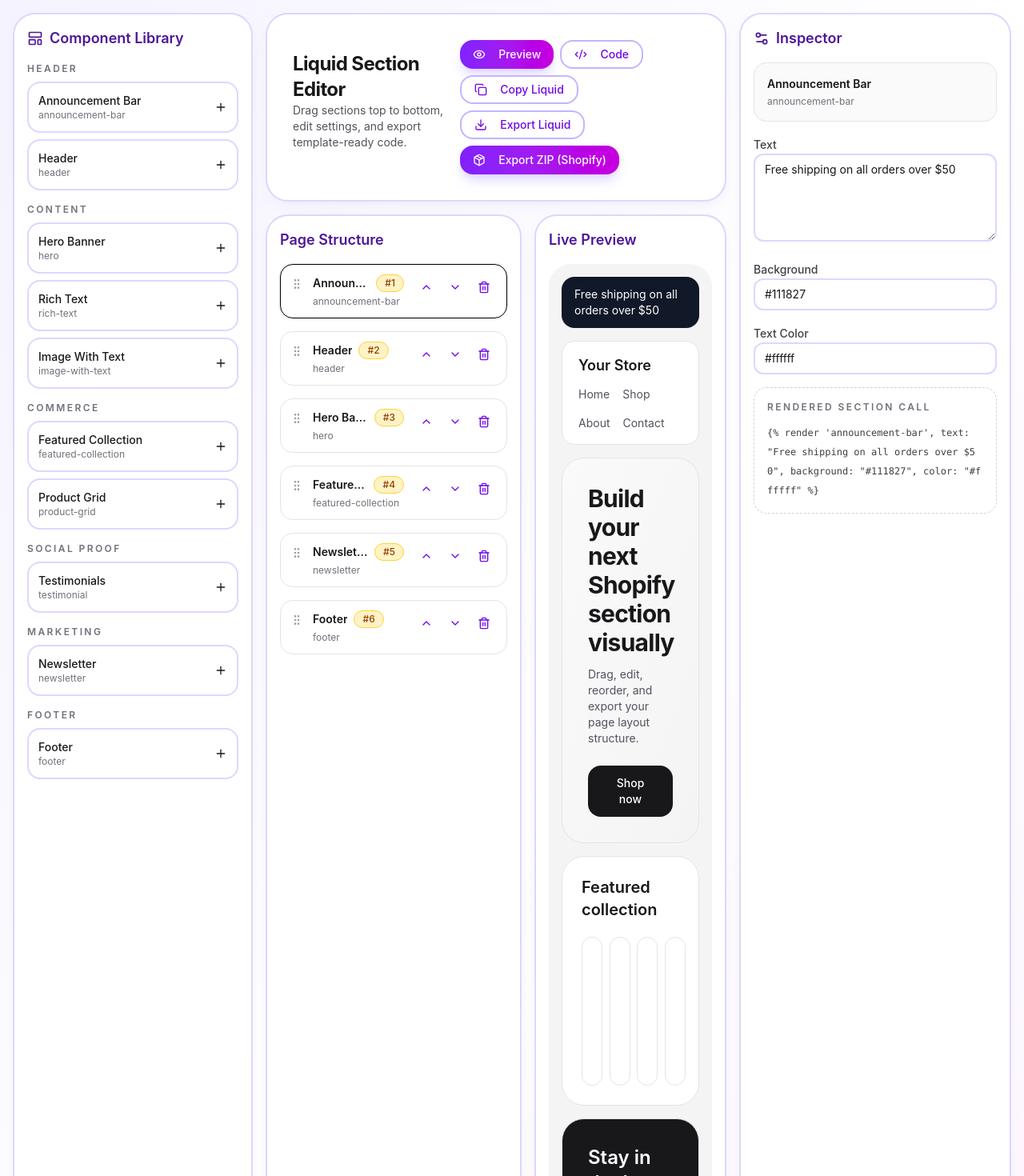
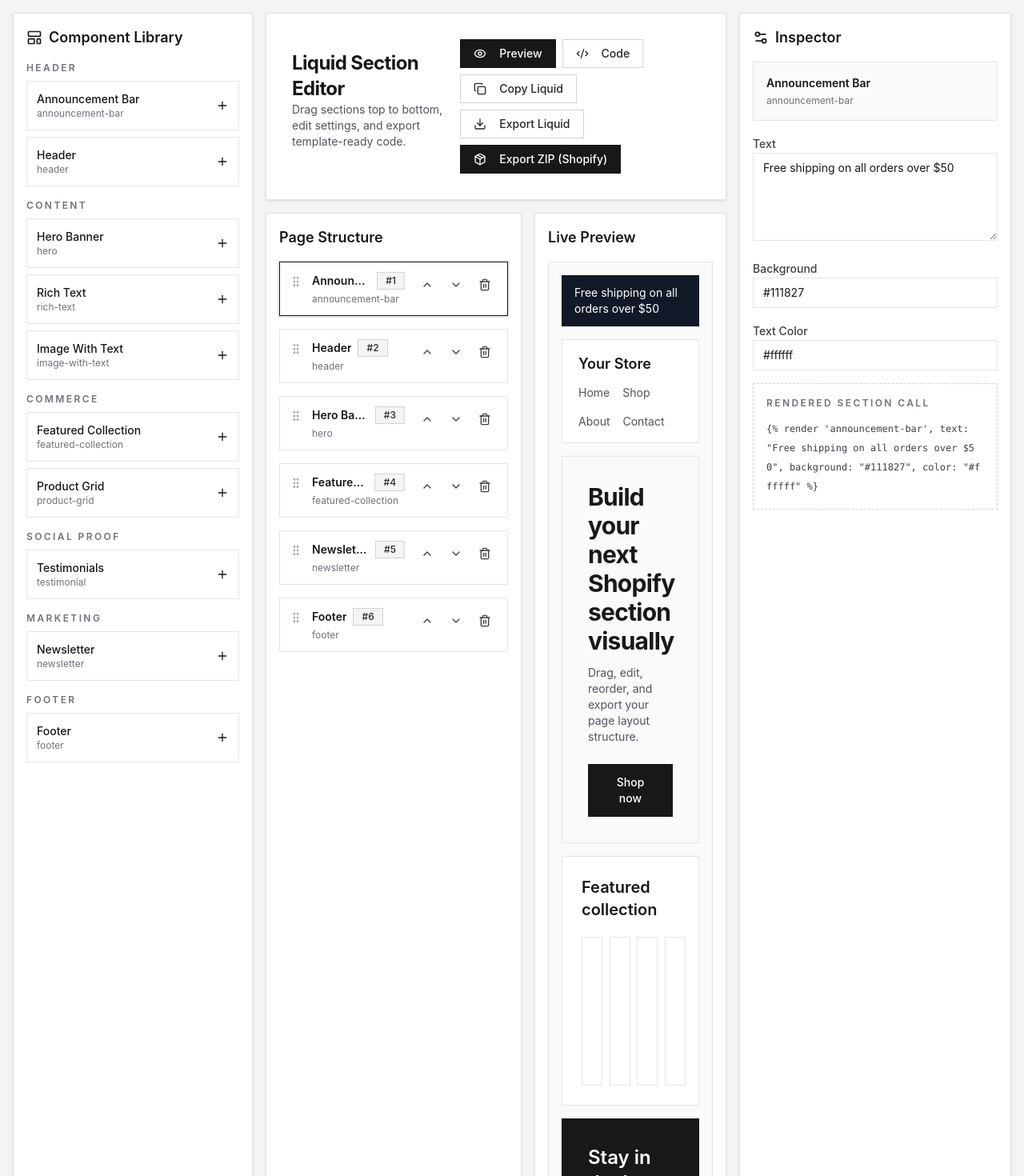
Before and after one commit to ImthiazRagib/shopify.theme-creator.react, a React (Vite) app: page / in a window 1280 px wide. Shown: the top 1470 px of the page at 80% size. Built offline with nearby package versions, Linux system fonts and the light colour scheme.

Commit message:
style: update UI components for consistent styling and improved accessibility

```diff
--- a/src/App.jsx
+++ b/src/App.jsx
@@ -254,7 +254,7 @@ function FieldRenderer({ field, value, onChange }) {
       <button
         type="button"
         onClick={() => onChange(!value)}
-        className={`w-full rounded-xl border px-3 py-2 text-left text-sm transition ${value ? 'border-black bg-black text-white' : 'border-zinc-200 bg-white text-zinc-900'}`}
+        className={`w-full border px-3 py-2 text-left text-sm transition ${value ? 'border-zinc-900 bg-zinc-900 text-white' : 'border-zinc-200 bg-white text-zinc-900'}`}
       >
         {value ? 'Enabled' : 'Disabled'}
       </button>
@@ -266,7 +266,7 @@ function FieldRenderer({ field, value, onChange }) {
       <select
         value={value}
         onChange={(e) => onChange(e.target.value)}
-        className="w-full rounded-xl border border-zinc-200 bg-white px-3 py-2 text-sm outline-none"
+        className="w-full border border-zinc-200 bg-white px-3 py-2 text-sm outline-none"
       >
         {field.options.map((option) => (
           <option key={option} value={option}>
@@ -291,7 +291,7 @@ function SectionPreview({ section }) {
 
   if (type === 'announcement-bar') {
     return (
-      <div className="rounded-2xl px-4 py-3 text-sm" style={{ background: settings.background, color: settings.color }}>
+      <div className="px-4 py-3 text-sm" style={{ background: settings.background, color: settings.color }}>
         {settings.text}
       </div>
     );
@@ -299,7 +299,7 @@ function SectionPreview({ section }) {
 
   if (type === 'header') {
     return (
-      <div className="rounded-2xl border border-zinc-200 bg-white px-5 py-4">
+      <div className="border border-zinc-200 bg-white px-5 py-4">
         <div className="flex flex-wrap items-center justify-between gap-3">
           <div className="text-lg font-semibold">{settings.logoText}</div>
           <div className="flex flex-wrap gap-4 text-sm text-zinc-600">
@@ -325,10 +325,10 @@ function SectionPreview({ section }) {
         : 'items-start text-left';
 
     return (
-      <div className={`flex min-h-[260px] flex-col justify-center rounded-[28px] border border-zinc-200 bg-gradient-to-br from-zinc-50 to-zinc-100 p-8 ${alignment}`}>
+      <div className={`flex min-h-[260px] flex-col justify-center border border-zinc-200 bg-zinc-50 p-8 ${alignment}`}>
         <h2 className="max-w-2xl text-3xl font-bold tracking-tight text-zinc-900">{settings.heading}</h2>
         <p className="mt-3 max-w-2xl text-sm text-zinc-600">{settings.subheading}</p>
-        <button className="mt-6 rounded-2xl bg-zinc-900 px-5 py-3 text-sm font-medium text-white">
+        <button className="mt-6 border border-zinc-900 bg-zinc-900 px-5 py-3 text-sm font-medium text-white">
           {settings.buttonText}
         </button>
       </div>
@@ -337,7 +337,7 @@ function SectionPreview({ section }) {
 
   if (type === 'rich-text') {
     return (
-      <div className="rounded-[28px] border border-zinc-200 bg-white p-8">
+      <div className="border border-zinc-200 bg-white p-8">
         <h3 className="text-2xl font-semibold text-zinc-900">{settings.heading}</h3>
         <p className="mt-3 text-sm leading-6 text-zinc-600">{settings.body}</p>
       </div>
@@ -346,11 +346,11 @@ function SectionPreview({ section }) {
 
   if (type === 'image-with-text') {
     return (
-      <div className="grid gap-4 rounded-[28px] border border-zinc-200 bg-white p-4 md:grid-cols-2 md:p-6">
+      <div className="grid gap-4 border border-zinc-200 bg-white p-4 md:grid-cols-2 md:p-6">
         <img
           src={settings.imageUrl}
           alt={settings.heading}
-          className="h-64 w-full rounded-2xl object-cover"
+          className="h-64 w-full object-cover"
         />
         <div className="flex flex-col justify-center">
           <h3 className="text-2xl font-semibold text-zinc-900">{settings.heading}</h3>
@@ -363,14 +363,14 @@ function SectionPreview({ section }) {
   if (type === 'featured-collection' || type === 'product-grid') {
     const count = Math.max(1, Math.min(Number(settings.productsToShow || 4), 8));
     return (
-      <div className="rounded-[28px] border border-zinc-200 bg-white p-6">
+      <div className="border border-zinc-200 bg-white p-6">
         <h3 className="text-xl font-semibold text-zinc-900">{settings.heading}</h3>
         <div className="mt-5 grid gap-4 sm:grid-cols-2 lg:grid-cols-4">
           {Array.from({ length: count }).map((_, idx) => (
-            <div key={idx} className="rounded-2xl border border-zinc-200 p-3">
-              <div className="h-28 rounded-xl bg-zinc-100" />
-              <div className="mt-3 h-4 w-2/3 rounded bg-zinc-200" />
-              <div className="mt-2 h-3 w-1/3 rounded bg-zinc-100" />
+            <div key={idx} className="border border-zinc-200 p-3">
+              <div className="h-28 bg-zinc-100" />
+              <div className="mt-3 h-4 w-2/3 bg-zinc-200" />
+              <div className="mt-2 h-3 w-1/3 bg-zinc-100" />
             </div>
           ))}
         </div>
@@ -380,7 +380,7 @@ function SectionPreview({ section }) {
 
   if (type === 'testimonial') {
     return (
-      <div className="rounded-[28px] border border-zinc-200 bg-white p-8">
+      <div className="border border-zinc-200 bg-white p-8">
         <p className="text-sm font-medium uppercase tracking-[0.2em] text-zinc-500">{settings.heading}</p>
         <blockquote className="mt-4 text-xl font-medium leading-8 text-zinc-900">“{settings.quote}”</blockquote>
         <p className="mt-4 text-sm text-zinc-600">— {settings.author}</p>
@@ -390,17 +390,17 @@ function SectionPreview({ section }) {
 
   if (type === 'newsletter') {
     return (
-      <div className="rounded-[28px] border border-zinc-200 bg-zinc-900 p-8 text-white">
+      <div className="border border-zinc-900 bg-zinc-900 p-8 text-white">
         <h3 className="text-2xl font-semibold">{settings.heading}</h3>
         <p className="mt-3 max-w-xl text-sm text-zinc-300">{settings.body}</p>
         <div className="mt-5 flex flex-col gap-3 sm:flex-row">
           <input
             disabled
-            className="h-12 flex-1 rounded-2xl border border-zinc-700 bg-zinc-800 px-4 text-sm text-white"
+            className="h-12 flex-1 border border-zinc-700 bg-zinc-800 px-4 text-sm text-white"
             value={settings.placeholder}
             readOnly
           />
-          <button className="rounded-2xl bg-white px-5 py-3 text-sm font-medium text-zinc-900">
+          <button className="border border-white bg-white px-5 py-3 text-sm font-medium text-zinc-900">
             {settings.buttonText}
           </button>
         </div>
@@ -410,7 +410,7 @@ function SectionPreview({ section }) {
 
   if (type === 'footer') {
     return (
-      <div className="rounded-[28px] border border-zinc-200 bg-white p-6">
+      <div className="border border-zinc-200 bg-white p-6">
         <div className="flex flex-col gap-3 md:flex-row md:items-center md:justify-between">
           <p className="text-sm text-zinc-600">{settings.copyright}</p>
           <div className="flex flex-wrap gap-4 text-sm text-zinc-500">
@@ -508,7 +508,7 @@ export default function LiquidEditorApp() {
   const jsonTemplate = useMemo(() => generateJsonTemplate(sections), [sections]);
 
   return (
-    <div className="min-h-screen bg-gradient-to-br from-violet-50 via-white to-fuchsia-50 text-zinc-900">
+    <div className="min-h-screen bg-zinc-100 text-zinc-900">
       <div className="mx-auto grid max-w-[1600px] gap-4 p-4 lg:grid-cols-[300px_minmax(0,1fr)_340px]">
         <Card>
           <CardHeader>
@@ -526,7 +526,7 @@ export default function LiquidEditorApp() {
                     <button
                       key={component.type}
                       onClick={() => addSection(component)}
-                      className="flex w-full items-center justify-between rounded-2xl border-2 border-violet-200 bg-white px-3 py-3 text-left transition hover:border-violet-400 hover:bg-violet-50 hover:shadow-md"
+                      className="flex w-full items-center justify-between border border-zinc-200 bg-white px-3 py-3 text-left transition hover:border-zinc-400 hover:bg-zinc-50"
                     >
                       <div>
                         <p className="text-sm font-medium">{component.label}</p>
@@ -551,19 +551,19 @@ export default function LiquidEditorApp() {
                 </p>
               </div>
               <div className="flex flex-wrap gap-2">
-                <Button variant={viewMode === 'preview' ? 'default' : 'outline'} onClick={() => setViewMode('preview')} className="rounded-2xl">
+                <Button variant={viewMode === 'preview' ? 'default' : 'outline'} onClick={() => setViewMode('preview')}>
                   <Eye className="mr-2 h-4 w-4" /> Preview
                 </Button>
-                <Button variant={viewMode === 'code' ? 'default' : 'outline'} onClick={() => setViewMode('code')} className="rounded-2xl">
+                <Button variant={viewMode === 'code' ? 'default' : 'outline'} onClick={() => setViewMode('code')}>
                   <Code2 className="mr-2 h-4 w-4" /> Code
                 </Button>
-                <Button variant="outline" className="rounded-2xl" onClick={() => copyText(liquidTemplate)}>
+                <Button variant="outline" onClick={() => copyText(liquidTemplate)}>
                   <Copy className="mr-2 h-4 w-4" /> Copy Liquid
                 </Button>
-                <Button variant="outline" className="rounded-2xl" onClick={() => downloadFile('page-template.liquid', liquidTemplate)}>
+                <Button variant="outline" onClick={() => downloadFile('page-template.liquid', liquidTemplate)}>
                   <Download className="mr-2 h-4 w-4" /> Export Liquid
                 </Button>
-                <Button variant="default" className="rounded-2xl" onClick={() => exportThemeAsZip(sections)}>
+                <Button variant="default" onClick={() => exportThemeAsZip(sections)}>
                   <Package className="mr-2 h-4 w-4" /> Export ZIP (Shopify)
                 </Button>
               </div>
@@ -584,7 +584,7 @@ export default function LiquidEditorApp() {
                     onDragOver={(e) => e.preventDefault()}
                     onDrop={() => onDrop(section.id)}
                     onClick={() => setSelectedId(section.id)}
-                    className={`rounded-2xl border bg-white p-3 transition ${selectedSection?.id === section.id ? 'border-black ring-2 ring-black/5' : 'border-zinc-200 hover:border-zinc-400'}`}
+                    className={`border bg-white p-3 transition ${selectedSection?.id === section.id ? 'border-zinc-900 ring-2 ring-zinc-900/10' : 'border-zinc-200 hover:border-zinc-400'}`}
                   >
                     <div className="flex items-start gap-3">
                       <button className="mt-1 cursor-grab text-zinc-400">
@@ -593,18 +593,18 @@ export default function LiquidEditorApp() {
                       <div className="min-w-0 flex-1">
                         <div className="flex items-center gap-2">
                           <p className="truncate text-sm font-semibold">{section.label}</p>
-                          <Badge variant="secondary" className="rounded-full">#{index + 1}</Badge>
+                          <Badge variant="secondary">#{index + 1}</Badge>
                         </div>
                         <p className="mt-1 truncate text-xs text-zinc-500">{section.type}</p>
                       </div>
                       <div className="flex items-center gap-1">
-                        <Button size="icon" variant="ghost" className="h-8 w-8 rounded-xl" onClick={(e) => { e.stopPropagation(); moveSection(section.id, 'up'); }}>
+                        <Button size="icon" variant="ghost" className="h-8 w-8" onClick={(e) => { e.stopPropagation(); moveSection(section.id, 'up'); }}>
                           <ChevronUp className="h-4 w-4" />
                         </Button>
-                        <Button size="icon" variant="ghost" className="h-8 w-8 rounded-xl" onClick={(e) => { e.stopPropagation(); moveSection(section.id, 'down'); }}>
+                        <Button size="icon" variant="ghost" className="h-8 w-8" onClick={(e) => { e.stopPropagation(); moveSection(section.id, 'down'); }}>
                           <ChevronDown className="h-4 w-4" />
                         </Button>
-                        <Button size="icon" variant="ghost" className="h-8 w-8 rounded-xl text-red-500 hover:text-red-600" onClick={(e) => { e.stopPropagation(); removeSection(section.id); }}>
+                        <Button size="icon" variant="ghost" className="h-8 w-8 text-red-600 hover:text-red-700" onClick={(e) => { e.stopPropagation(); removeSection(section.id); }}>
                           <Trash2 className="h-4 w-4" />
                         </Button>
                       </div>
@@ -620,9 +620,9 @@ export default function LiquidEditorApp() {
               </CardHeader>
               <CardContent>
                 {viewMode === 'preview' ? (
-                  <div className="space-y-4 rounded-[28px] bg-zinc-100 p-4">
+                  <div className="space-y-4 border border-zinc-200 bg-zinc-50 p-4">
                     {sections.length === 0 ? (
-                      <div className="rounded-2xl border border-dashed border-zinc-300 bg-white p-10 text-center text-sm text-zinc-500">
+                      <div className="border border-dashed border-zinc-300 bg-white p-10 text-center text-sm text-zinc-500">
                         Add components from the left panel to start building your page.
                       </div>
                     ) : (
@@ -634,20 +634,20 @@ export default function LiquidEditorApp() {
                     <div>
                       <div className="mb-2 flex items-center justify-between">
                         <p className="text-sm font-semibold">Liquid Template</p>
-                        <Button variant="outline" className="rounded-2xl" onClick={() => copyText(liquidTemplate)}>
+                        <Button variant="outline" onClick={() => copyText(liquidTemplate)}>
                           <Copy className="mr-2 h-4 w-4" /> Copy
                         </Button>
                       </div>
-                      <pre className="overflow-x-auto rounded-[24px] bg-zinc-950 p-5 text-xs leading-6 text-zinc-100">{liquidTemplate}</pre>
+                      <pre className="overflow-x-auto border border-zinc-800 bg-zinc-950 p-5 text-xs leading-6 text-zinc-100">{liquidTemplate}</pre>
                     </div>
                     <div>
                       <div className="mb-2 flex items-center justify-between">
                         <p className="text-sm font-semibold">JSON Template</p>
-                        <Button variant="outline" className="rounded-2xl" onClick={() => copyText(jsonTemplate)}>
+                        <Button variant="outline" onClick={() => copyText(jsonTemplate)}>
                           <Copy className="mr-2 h-4 w-4" /> Copy
                         </Button>
                       </div>
-                      <pre className="overflow-x-auto rounded-[24px] bg-zinc-950 p-5 text-xs leading-6 text-zinc-100">{jsonTemplate}</pre>
+                      <pre className="overflow-x-auto border border-zinc-800 bg-zinc-950 p-5 text-xs leading-6 text-zinc-100">{jsonTemplate}</pre>
                     </div>
                   </div>
                 )}
@@ -666,7 +666,7 @@ export default function LiquidEditorApp() {
           <CardContent>
             {selectedSection ? (
               <div className="space-y-4">
-                <div className="rounded-2xl border border-zinc-200 bg-zinc-50 p-4">
+                <div className="border border-zinc-200 bg-zinc-50 p-4">
                   <p className="text-sm font-semibold">{selectedSection.label}</p>
                   <p className="mt-1 text-xs text-zinc-500">{selectedSection.type}</p>
                 </div>
@@ -682,7 +682,7 @@ export default function LiquidEditorApp() {
                   </div>
                 ))}
 
-                <div className="rounded-2xl border border-dashed border-zinc-300 bg-white p-4">
+                <div className="border border-dashed border-zinc-300 bg-white p-4">
                   <p className="text-xs font-semibold uppercase tracking-[0.2em] text-zinc-500">Rendered section call</p>
                   <pre className="mt-3 overflow-x-auto whitespace-pre-wrap break-all text-xs leading-6 text-zinc-700">
                     {generateSectionMarkup(selectedSection)}
@@ -690,7 +690,7 @@ export default function LiquidEditorApp() {
                 </div>
               </div>
             ) : (
-              <div className="rounded-2xl border border-dashed border-zinc-300 p-8 text-center text-sm text-zinc-500">
+              <div className="border border-dashed border-zinc-300 p-8 text-center text-sm text-zinc-500">
                 Select a section to edit its fields.
               </div>
             )}
--- a/src/components/ui/Badge.jsx
+++ b/src/components/ui/Badge.jsx
@@ -1,13 +1,13 @@
 export function Badge({ children, variant = 'default', className = '', ...props }) {
   const variants = {
-    default: 'bg-gradient-to-r from-violet-500 to-fuchsia-500 text-white',
-    secondary: 'bg-amber-100 text-amber-800 border border-amber-300',
-    outline: 'border-2 border-violet-300 text-violet-700 bg-white',
+    default: 'bg-zinc-800 text-white',
+    secondary: 'bg-zinc-100 text-zinc-800 border border-zinc-300',
+    outline: 'border border-zinc-300 text-zinc-700 bg-white',
   };
 
   return (
     <span
-      className={`inline-flex items-center justify-center rounded-full px-2.5 py-0.5 text-xs font-medium ${variants[variant] || variants.default} ${className}`}
+      className={`inline-flex items-center justify-center px-2.5 py-0.5 text-xs font-medium ${variants[variant] || variants.default} ${className}`}
       {...props}
     >
       {children}
--- a/src/components/ui/Button.jsx
+++ b/src/components/ui/Button.jsx
@@ -5,14 +5,14 @@ export function Button({
   className = '',
   ...props
 }) {
-  const base = 'inline-flex items-center justify-center font-medium transition-all rounded-2xl focus:outline-none focus:ring-2 focus:ring-offset-2 disabled:opacity-50 disabled:pointer-events-none';
+  const base = 'inline-flex items-center justify-center font-medium transition-all focus:outline-none focus:ring-2 focus:ring-offset-2 disabled:opacity-50 disabled:pointer-events-none';
   const variants = {
     default:
-      'bg-gradient-to-r from-violet-600 to-fuchsia-600 text-white shadow-lg shadow-violet-300/50 hover:from-violet-700 hover:to-fuchsia-700 focus:ring-violet-500',
+      'bg-zinc-900 text-white border border-zinc-900 hover:bg-zinc-800 focus:ring-zinc-500',
     outline:
-      'border-2 border-violet-300 bg-white text-violet-700 hover:bg-violet-50 focus:ring-violet-400',
+      'border border-zinc-300 bg-white text-zinc-800 hover:bg-zinc-50 focus:ring-zinc-400',
     ghost:
-      'text-violet-700 hover:bg-violet-100 focus:ring-violet-300',
+      'text-zinc-700 hover:bg-zinc-100 focus:ring-zinc-300',
   };
   const sizes = {
     default: 'h-9 px-4 py-2 text-sm gap-2',
--- a/src/components/ui/Card.jsx
+++ b/src/components/ui/Card.jsx
@@ -1,7 +1,7 @@
 export function Card({ className = '', children, ...props }) {
   return (
     <div
-      className={`rounded-[28px] border-2 border-violet-200 bg-white p-4 shadow-lg shadow-violet-100/50 ${className}`}
+      className={`border border-zinc-200 bg-white p-4 shadow-sm ${className}`}
       {...props}
     >
       {children}
@@ -19,7 +19,7 @@ export function CardHeader({ className = '', children, ...props }) {
 
 export function CardTitle({ className = '', children, ...props }) {
   return (
-    <h3 className={`text-lg font-semibold text-violet-900 ${className}`} {...props}>
+    <h3 className={`text-lg font-semibold text-zinc-900 ${className}`} {...props}>
       {children}
     </h3>
   );
--- a/src/components/ui/Input.jsx
+++ b/src/components/ui/Input.jsx
@@ -1,7 +1,7 @@
 export function Input({ className = '', ...props }) {
   return (
     <input
-      className={`w-full rounded-xl border-2 border-violet-200 bg-white px-3 py-2 text-sm text-zinc-900 placeholder:text-zinc-400 outline-none transition focus:border-violet-500 focus:ring-2 focus:ring-violet-200 ${className}`}
+      className={`w-full border border-zinc-200 bg-white px-3 py-2 text-sm text-zinc-900 placeholder:text-zinc-400 outline-none transition focus:border-zinc-400 focus:ring-1 focus:ring-zinc-300 ${className}`}
       {...props}
     />
   );
--- a/src/components/ui/Textarea.jsx
+++ b/src/components/ui/Textarea.jsx
@@ -1,7 +1,7 @@
 export function Textarea({ className = '', ...props }) {
   return (
     <textarea
-      className={`w-full rounded-xl border-2 border-violet-200 bg-white px-3 py-2 text-sm text-zinc-900 placeholder:text-zinc-400 outline-none transition focus:border-violet-500 focus:ring-2 focus:ring-violet-200 resize-y ${className}`}
+      className={`w-full border border-zinc-200 bg-white px-3 py-2 text-sm text-zinc-900 placeholder:text-zinc-400 outline-none transition focus:border-zinc-400 focus:ring-1 focus:ring-zinc-300 resize-y ${className}`}
       {...props}
     />
   );
```
